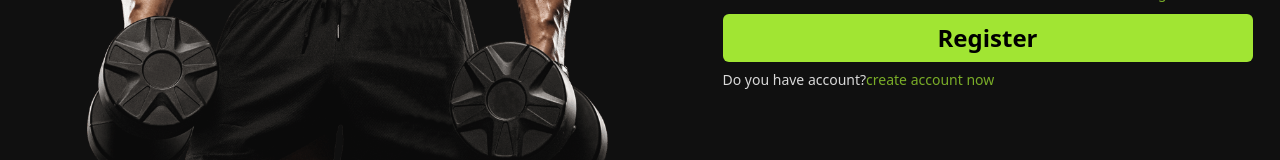
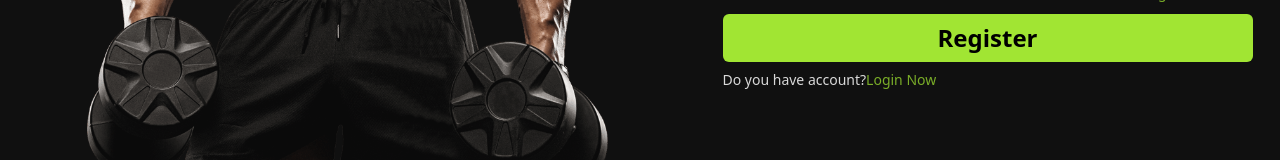
Before and after one commit to usfaql/MERAKI_Academy_Project_5_forked, a React (Create React App) app in the folder frontend/: page / in a window 1280 px wide. Shown: the part 619-779 px from the top of the page. Built offline with nearby package versions, Linux system fonts and the light colour scheme.

Commit message:
Some Editing in register component

```diff
--- a/frontend/src/components/RegisterPage/Register.js
+++ b/frontend/src/components/RegisterPage/Register.js
@@ -190,7 +190,7 @@ setAge(e.target.value)
         <div className="doYou">
           <small>
             Do you have account?
-            <a style={{ color: "#7aad28" ,cursor:"pointer"}}>create account now</a>
+            <a style={{ color: "#7aad28" ,cursor:"pointer"}}>Login Now</a>
           </small>
         </div>
         {success?message&&<div className="SuccessMessage">{message}</div>:message&&<div className="ErrorMessage">{message}</div>}
```
